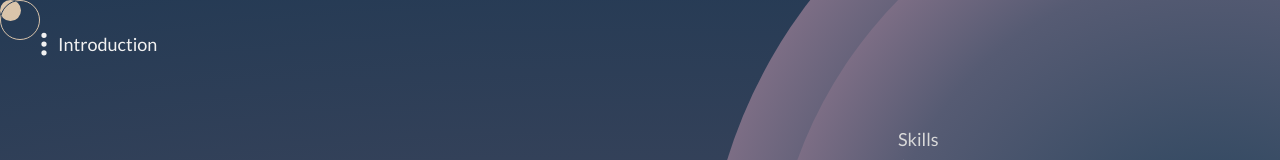
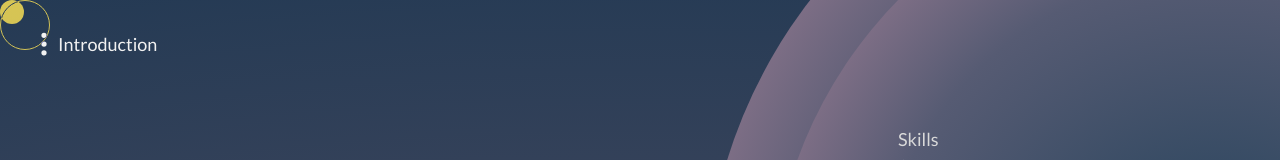
Before and after one commit to AnhMHNguyen/website-portfolio, a Next.js app: page / in a window 1280 px wide. Shown: the top 160 px of the page. Built offline with nearby package versions, Linux system fonts and the light colour scheme.

Commit message:
update content

```diff
--- a/components/backdrop/backdrop.style.js
+++ b/components/backdrop/backdrop.style.js
@@ -2,11 +2,11 @@ import styled from "styled-components";
 import { motion } from 'framer-motion';
 
 export const BackdropContainer = styled(motion.div)`
-  position: fixed;
+  position: absolute;
   right: 0;
   top: 0;
-  height: 100vh;
-  width:100vw;
+  height: 100%;
+  width:100%;
   background-color: rgba(0, 0, 0, 0.8);
   z-index: 9;
 `;
--- a/components/contact/contact.js
+++ b/components/contact/contact.js
@@ -2,7 +2,6 @@ import React, { useEffect, useState } from 'react';
 import Image from 'next/image';
 import Link from 'next/link';
 import CustomButton from '../custom-button/custom-button';
-import { useInView } from 'react-intersection-observer';
 import {
   Container, ContactWrapper, ContactTitle, InputWrapper, InputLabel, InputField, ThankWrapper, Flex, MsgInput, Back, Back2, ThankText, IconWrapper, EmailText, CopyRight
 } from './contact.style';
@@ -12,6 +11,39 @@ const Contact = React.forwardRef((props, ref) => {
   const [email, setEmail] = useState('');
   const [subject, setSubject] = useState('');
   const [msg, setMsg] = useState('');
+  const [loading, setLoading] = useState(false);
+
+  const handleOnSubmit = async (e) => {
+    e.preventDefault();
+    setLoading(true);
+    const formData = {
+      name,
+      email,
+      subject,
+      message: msg
+    }
+
+    if (!name || !email || !msg) {
+      window.alert("Please enter you name, email, and message.")
+      setLoading(false);
+    } else {
+      const response = await fetch('/api/mail', {
+        method: 'post',
+        body: JSON.stringify(formData)
+      });
+      const data = await response.json();
+      setLoading(false);
+      setName('');
+      setEmail('');
+      setSubject('');
+      setMsg('');
+      if (data.error) {
+        window.alert("Oops! Something went wrong!")
+      } else {
+        window.alert("Success! Thank you for your message!")
+      }
+    }
+  }
 
   return (
     <Container data-scroll-section data-scroll-speed={-7} ref={ref} id="contact">
@@ -37,6 +69,7 @@ const Contact = React.forwardRef((props, ref) => {
         <ContactTitle>
           Contact Me
         </ContactTitle>
+        <form method="post" onSubmit={handleOnSubmit}>
           <Flex>
             <InputWrapper>
                 <InputField width="100%" type="text" value={name} placeholder=' ' onChange={(e) => setName(e.target.value)}/>
@@ -52,7 +85,8 @@ const Contact = React.forwardRef((props, ref) => {
             <InputLabel>Subject</InputLabel>
           </InputWrapper>
           <MsgInput value={msg} placeholder="Message" onChange={(e) => setMsg(e.target.value)} rows="5"/>
-        <CustomButton primary>Submit</CustomButton>
+          <CustomButton primary disabled={loading}>{loading ? "Loading..." : "Submit"}</CustomButton>
+        </form>
         <Link href="/?section=introduction" as='/' passHref scroll={false}>
           <Back>Back To Top</Back>
         </Link>
--- a/components/contact/contact.style.js
+++ b/components/contact/contact.style.js
@@ -31,6 +31,11 @@ export const ContactWrapper = styled.div`
   justify-content: end;
   gap: 10px;
   /* align-items: center; */
+  form {
+    display: flex;
+    flex-direction: column;
+    gap: 10px;
+  }
 
 @media only screen and ${device.sm} {
   justify-content: end;
--- a/components/custom-cursor/custom-cursor.style.js
+++ b/components/custom-cursor/custom-cursor.style.js
@@ -10,13 +10,15 @@ export const CursorWrapper = styled.div`
 `;
 
 export const CursorSec = styled.div`
-  width: 40px;
-  height: 40px;
+  width: 50px;
+  height: 50px;
   z-index: 1000;
   pointer-events: none;
   transform: translate3d(0, 0, 0);
   position: fixed;
-  border: 1px solid ${({theme}) => theme.white};
+  /* border: 1px solid ${({ theme }) => theme.pink}; */
+  border: 1px solid #FBFF00;
+
   mix-blend-mode: difference;
   border-radius: 50%;
   /* text-align: center; */
@@ -32,13 +34,14 @@ export const Cursor = styled.div`
   overflow: hidden;
   transform: translate3d(0, 0, 0);
   position: fixed;
-  background: ${({theme}) => theme.white};
+  /* background: ${({theme}) => theme.pink}; */
+  background: #FBFF00;
   /* border: 3px solid ${({theme}) => theme.body}; */
   mix-blend-mode: difference;
   transition: width 1s cubic-bezier(0.19, 1, 0.22, 1),
   height 1s cubic-bezier(0.19, 1, 0.22, 1);
   transform-origin: center;
   pointer-events: none;
-  width: 1.3rem;
-  height: 1.3rem;
+  width: 1.5rem;
+  height: 1.5rem;
 `;
--- a/package.json
+++ b/package.json
@@ -8,9 +8,9 @@
     "lint": "next lint"
   },
   "dependencies": {
+    "@sendgrid/mail": "^7.6.0",
     "file-saver": "^2.0.5",
     "framer-motion": "^5.5.5",
-    "gsap": "^3.9.1",
     "locomotive-scroll": "^4.1.3",
     "next": "12.0.7",
     "react": "17.0.2",
--- a/pages/_app.js
+++ b/pages/_app.js
@@ -1,11 +1,31 @@
 import { ThemeProvider } from 'styled-components';
 import { GlobalStyles, theme } from '../styles/theme.config';
+import { motion } from "framer-motion";
 
 function MyApp({ Component, pageProps }) {
   return (
     <ThemeProvider theme={theme}>
       <GlobalStyles />
+      <motion.div
+      initial="initial"
+      animate="animate"
+      variants={{
+        initial: {
+          opacity: 0,
+          x: '-100vw'
+        },
+        animate: {
+          opacity: 1,
+          x: 0,
+          transition: {
+            duration: 1,
+            ease: [0.6, 0.05, -0.01, 0.9]
+          }
+        },
+      }}
+      >
       <Component {...pageProps} />
+    </motion.div>
     </ThemeProvider>
   )
 }
--- a/pages/api/hello.js
+++ /dev/null
@@ -1,5 +0,0 @@
-// Next.js API route support: https://nextjs.org/docs/api-routes/introduction
-
-export default function handler(req, res) {
-  res.status(200).json({ name: 'John Doe' })
-}
--- /dev/null
+++ b/pages/api/mail.js
@@ -0,0 +1,29 @@
+/* eslint-disable import/no-anonymous-default-export */
+const mail = require('@sendgrid/mail');
+
+mail.setApiKey(process.env.SENDGRID_API_KEY);
+
+export default async (req, res) => {
+  const body = JSON.parse(req.body);
+  const message = `
+    Name: ${body.name}\r\n
+    Email: ${body.email}\r\n
+    Subject: ${body.subject}\r\n
+    Message: ${body.message}
+  `;
+
+  const data = {
+    to: 'anhmh.nguyen01@gmail.com',
+    from: 'hello@anhmh.me',
+    subject: 'New web form message!',
+    text: message,
+    html: message.replace(/\r\n/g, '<br>')
+  };
+  try {
+    await mail.send(data);
+    res.status(200).json({message: 'OK'});
+  } catch (error) {
+    res.status(500).json({message: 'something went wrong', error})
+  }
+
+}
--- a/pages/index.js
+++ b/pages/index.js
@@ -101,7 +101,7 @@ export default function Home() {
         <meta name="description" content="Kate Nguyen's website" />
         <link rel="icon" href="/favicon.ico" />
       </Head>
-      <Main id="main-container" ref={scrollRef} data-scroll-container>
+      <Main id="main-container" ref={scrollRef} data-scroll-container >
         <CustomCursor/>
         <SidebarWrapper
           variants={rotateZVariants}
--- a/styles/Home.style.js
+++ b/styles/Home.style.js
@@ -4,10 +4,13 @@ import { device } from '../utils/breakpoint';
 
 export const Container = styled.div`
   overflow-x: hidden;
+
 `;
 
 export const Main = styled.main`
   overflow-x: hidden;
+  background: rgb(213,213,213);
+  background: radial-gradient(circle, rgba(213,213,213,1) 0%, rgba(247,156,156,1) 29%, rgba(36,58,84,1) 100%);
 `;
 
 export const SidebarIcon = styled.div`
--- a/styles/theme.config.js
+++ b/styles/theme.config.js
@@ -23,17 +23,7 @@ export const GlobalStyles = createGlobalStyle`
   body {
     margin: 0;
     padding: 0;
-    /* background: ${({ theme }) => theme.main}; */
-    /* color:  ${({ theme }) => theme.main}; */
-    /* background: rgb(255,198,198);
-    background: radial-gradient(circle, rgba(255,198,198,1) 0%, rgba(165,189,196,1) 48%, rgba(105,119,131,1) 100%);
-     */
-    /* background: rgb(206,244,255); */
-    /* background: radial-gradient(circle, rgba(206,244,255,1) 0%, rgba(255,198,198,1) 51%, rgba(204,193,203,1) 100%); */
-    /* background: rgb(242,196,216); */
-    /* background: radial-gradient(circle, rgba(242,196,216,1) 0%, rgba(21,41,66,1) 100%); */
-    background: rgb(213,213,213);
-    background: radial-gradient(circle, rgba(213,213,213,1) 0%, rgba(247,156,156,1) 29%, rgba(36,58,84,1) 100%);
+    background-color: ${({ theme }) => theme.main};
     font-family: 'Lato', sans-serif;
     font-weight: 400;
     font-style: normal;
```
Also changed, not shown: public/static/tailwindcss.svg, 1 other file (tests, documents, lock files or other folders). Lines whose indentation alone changed are shown as unchanged.
